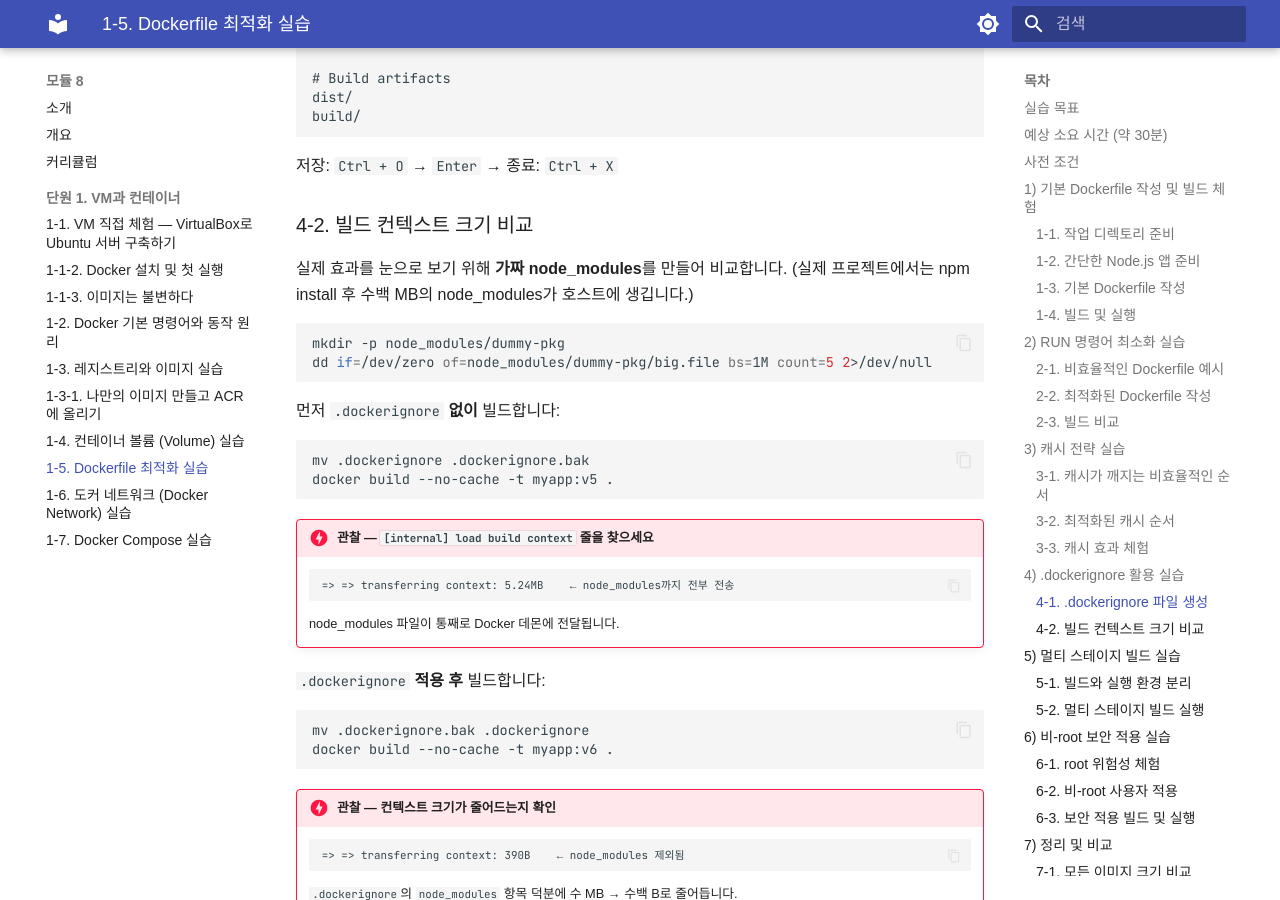
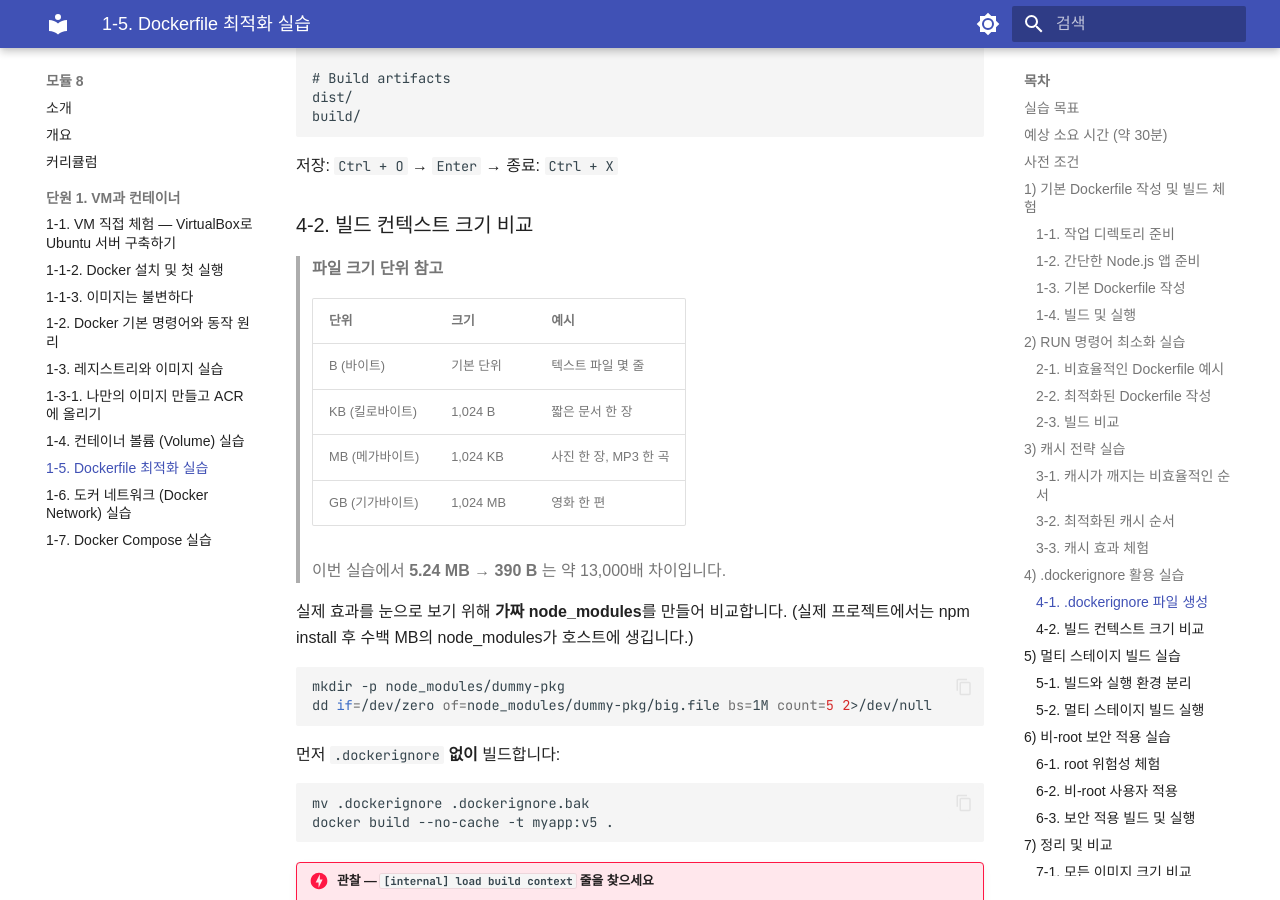
Before and after one commit to skilleat-labs/docker-k8s-labs, an MkDocs documentation site: the page built from docs/modules/module8/1-5.md, in a window 1280 px wide and 900 px high, scrolled down 7277 px. Built offline with MkDocs 1.6.1 and Material for MkDocs 9.7.7, drawn with Linux system fonts in a browser that asks for light colours; some web fonts are replaced.

Commit message:
1-5: 파일 크기 단위 참고표 추가 (B/KB/MB/GB)
Co-Authored-By: Claude Sonnet 4.6 <noreply@anthropic.com>

```diff
--- a/docs/modules/module8/1-5.md
+++ b/docs/modules/module8/1-5.md
@@ -370,6 +370,17 @@ build/
 
 ### 4-2. 빌드 컨텍스트 크기 비교
 
+> **파일 크기 단위 참고**
+>
+> | 단위 | 크기 | 예시 |
+> |------|------|------|
+> | B (바이트) | 기본 단위 | 텍스트 파일 몇 줄 |
+> | KB (킬로바이트) | 1,024 B | 짧은 문서 한 장 |
+> | MB (메가바이트) | 1,024 KB | 사진 한 장, MP3 한 곡 |
+> | GB (기가바이트) | 1,024 MB | 영화 한 편 |
+>
+> 이번 실습에서 **5.24 MB → 390 B** 는 약 13,000배 차이입니다.
+
 실제 효과를 눈으로 보기 위해 **가짜 node_modules**를 만들어 비교합니다.
 (실제 프로젝트에서는 npm install 후 수백 MB의 node_modules가 호스트에 생깁니다.)
 
```
